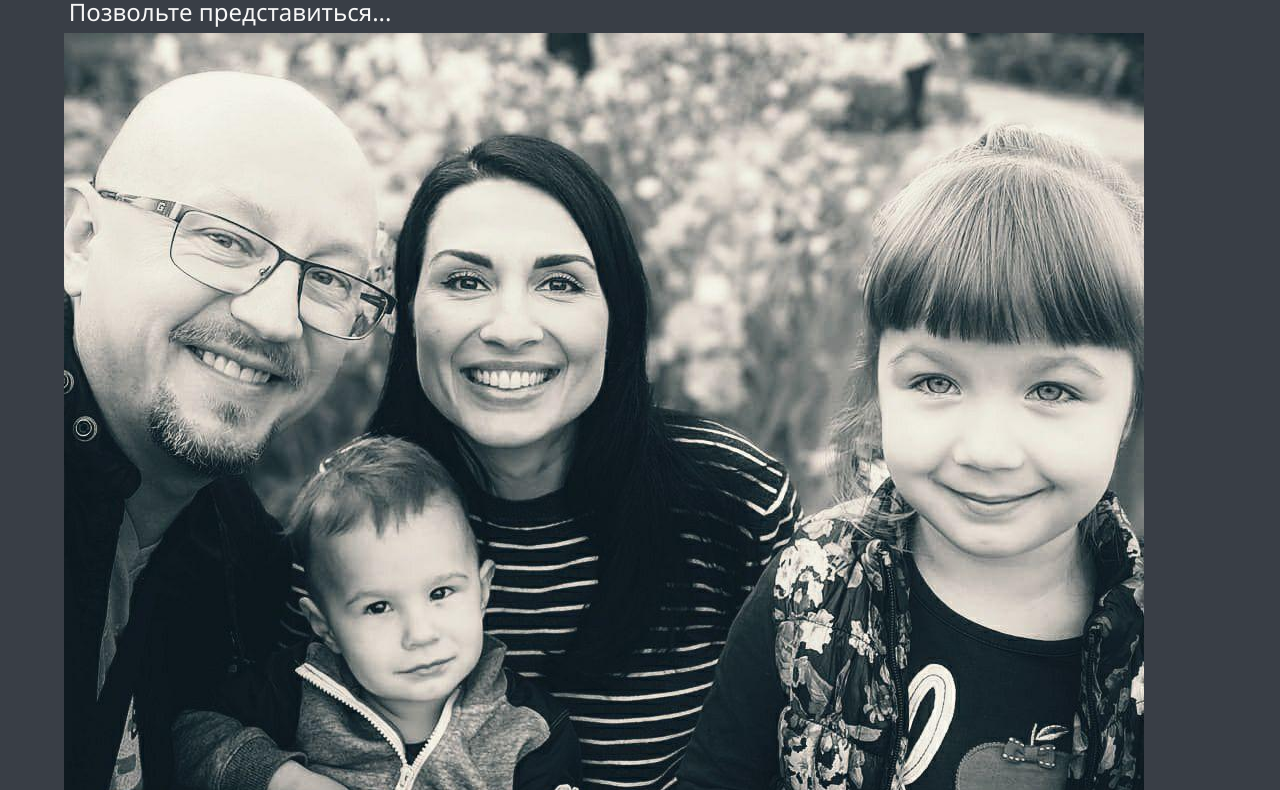
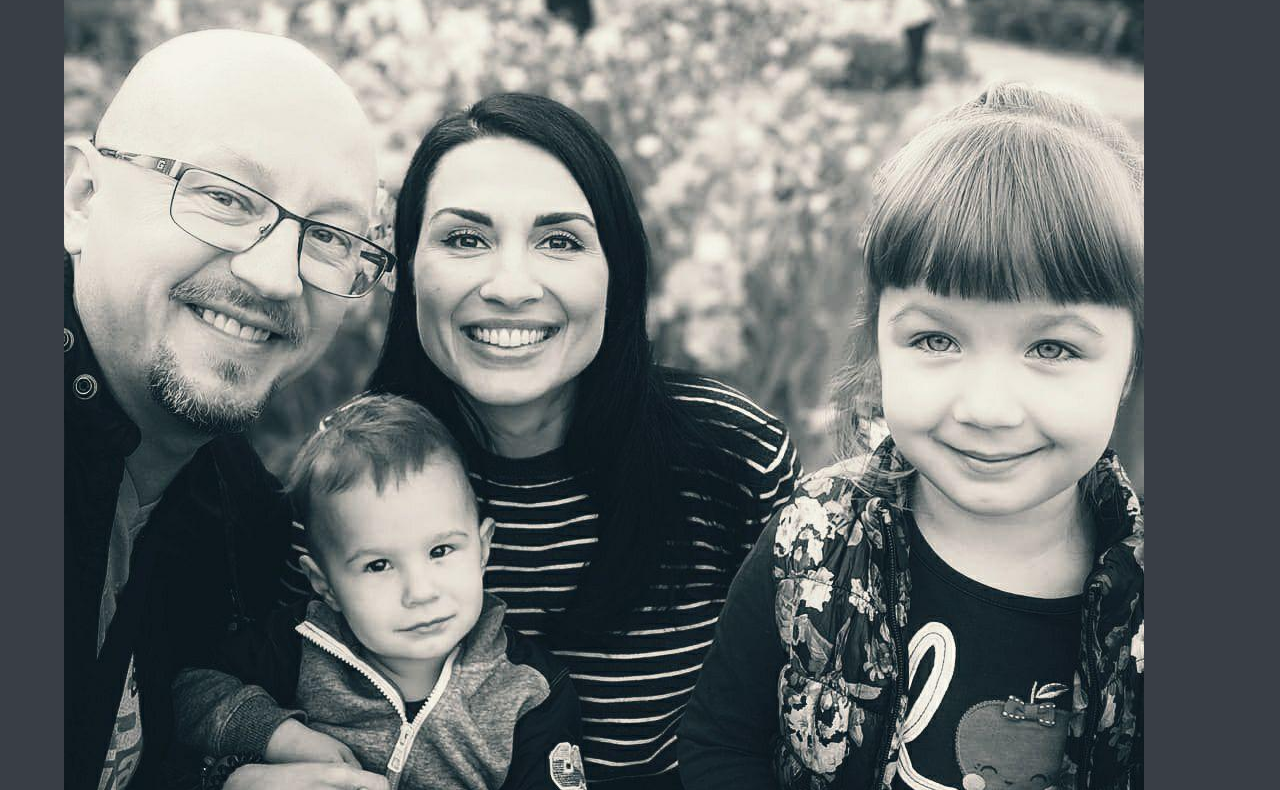
Before and after one commit to kartaiev/personal_website, a website: page dist/teaching.html in a window 1280 px wide. Shown: the part 217-1007 px from the top of the page. Drawn offline with Linux system fonts and the light colour scheme.

Commit message:
teaching

```diff
--- a/dist/teaching.html
+++ b/dist/teaching.html
@@ -53,9 +53,9 @@
                 Учение, <span class="text-secondary">Проповеди</span>
             </h1>
 
-            <h2 class="sm-heading">
+            <!-- <h2 class="sm-heading">
                 Позвольте представиться...
-            </h2>
+            </h2> -->
 
             <div class="info">
                 <img src="img/family.jpg" alt="family" class="family-portrait">
```
